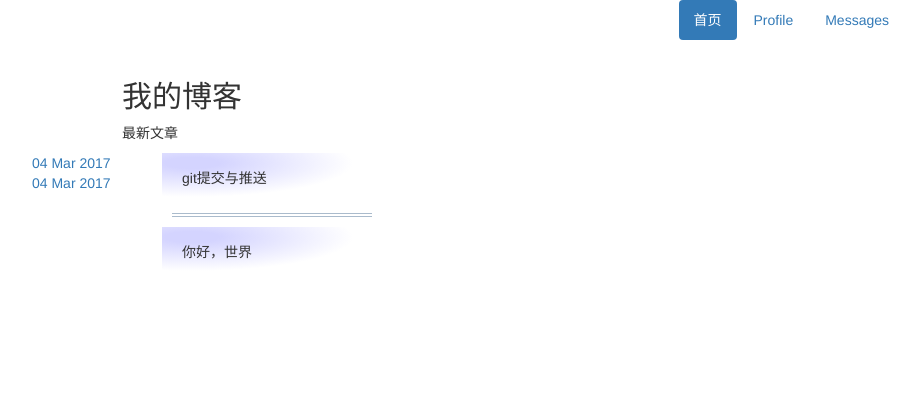
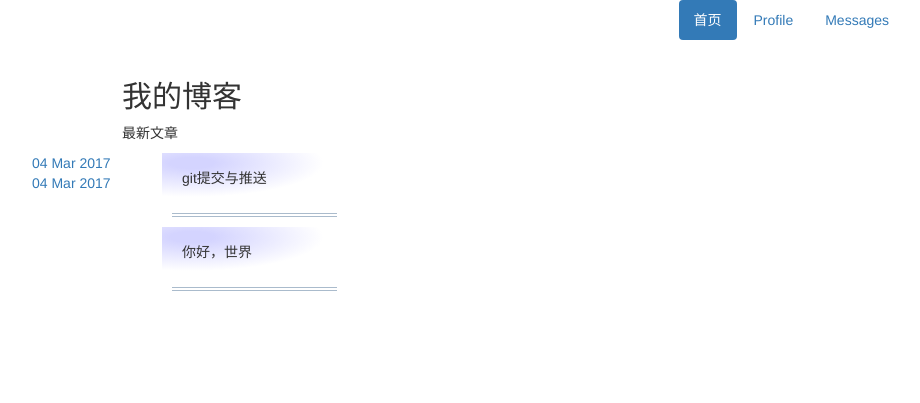
Before and after one commit to ww19960906/ww19960906.github.io, a Jekyll site: the page built from index.html, in a window 1280 px wide. Shown: the top 403 px of the page, without its empty margins (137-1057 px from the left). Built offline with Jekyll 4.4.1, drawn with Linux system fonts in a browser that asks for light colours.

Commit message:
Revert "简介样式"
This reverts commit 7192c7f3226b5d235e1b41ade0ede8cf8bd46f76.

```diff
--- a/css/index.css
+++ b/css/index.css
@@ -20,7 +20,7 @@
   border-bottom: 1px solid #abc;
 }
 
-.postList li:last-child::after{
+.postList li::last-child:after{
   display: none;
 }
 
@@ -32,9 +32,10 @@
 
 .postEcp{
   overflow: hidden;
-  line-height: 24px;
-  margin-left: 10px;
-  margin-right: 35px;
+  text-overflow: ellipsis;
+  line-height: 25px;
+  width: 95%;
+  padding-left: 10px;
   color: #444;
 }
 
```
